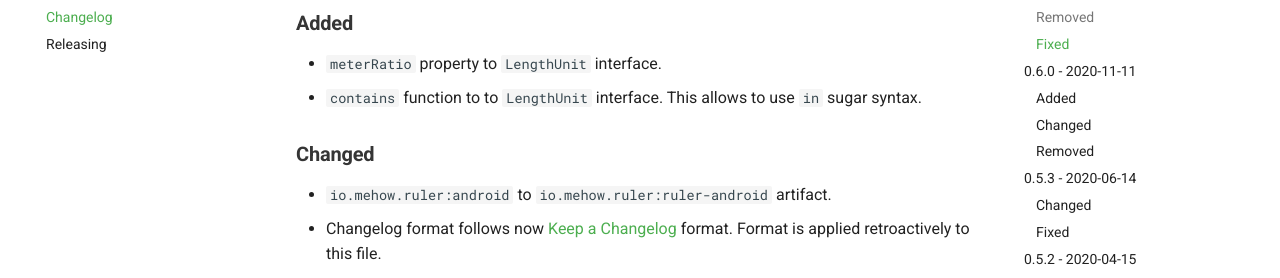
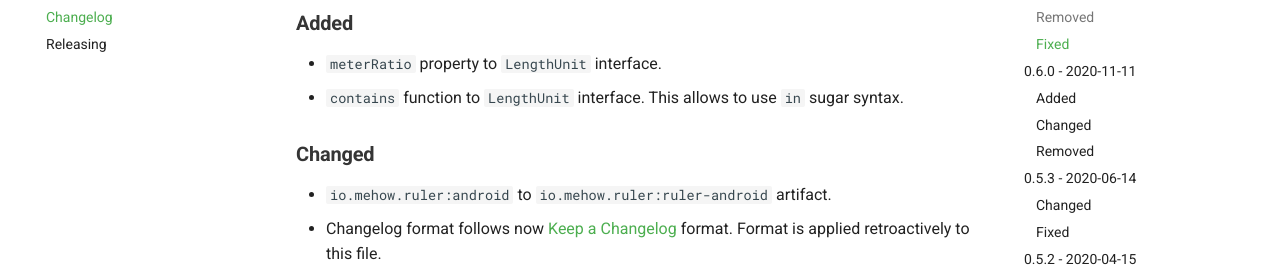
Before and after one commit to MiSikora/ruler, an MkDocs documentation site: the page built from docs/changelog.md, in a window 1280 px wide and 900 px high, scrolled down 883 px. Shown: the part 172-450 px from the top of the window. Built offline with MkDocs 1.6.1 and Material for MkDocs 9.7.7, drawn with Linux system fonts in a browser that asks for light colours; comment, search, counter and statistics services are not loaded.

Commit message:
Fix a typo

```diff
--- a/docs/changelog.md
+++ b/docs/changelog.md
@@ -30,7 +30,7 @@ and this project adheres to [Semantic Versioning](https://semver.org/spec/v2.0.0
 
 ### Added
 - `meterRatio` property to `LengthUnit` interface.
-- `contains` function to to `LengthUnit` interface. This allows to use `in` sugar syntax.
+- `contains` function to `LengthUnit` interface. This allows to use `in` sugar syntax.
 
 ### Changed
 - `io.mehow.ruler:android` to `io.mehow.ruler:ruler-android` artifact.
```
